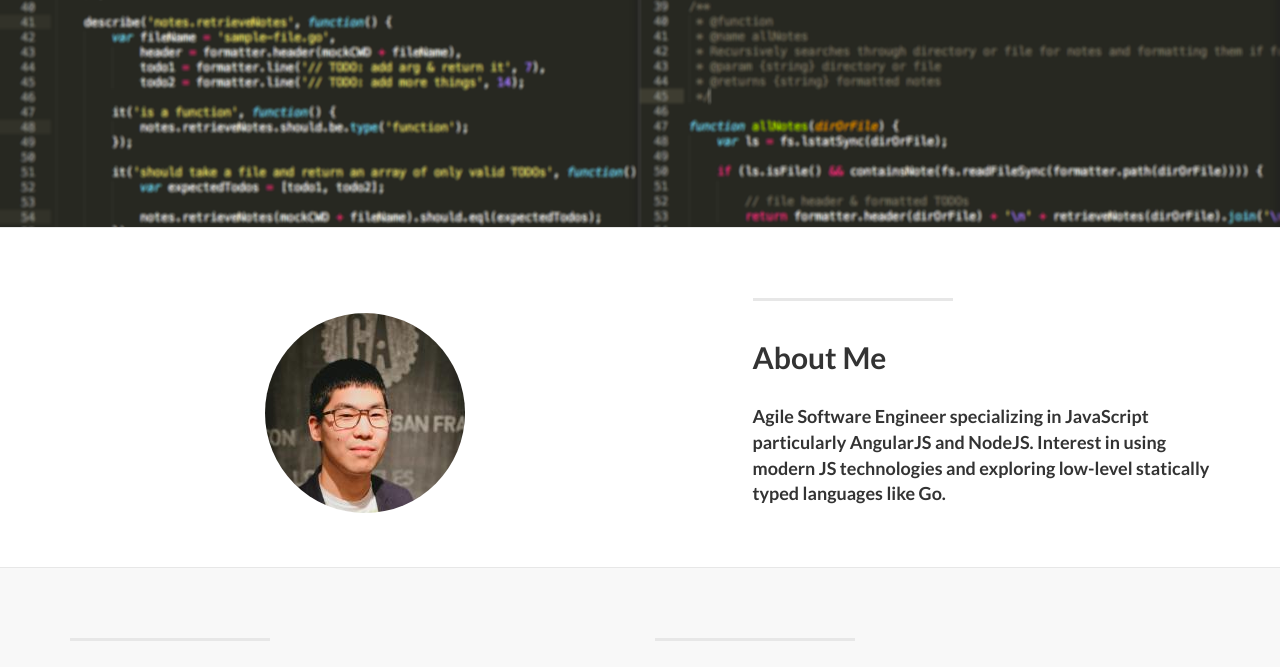
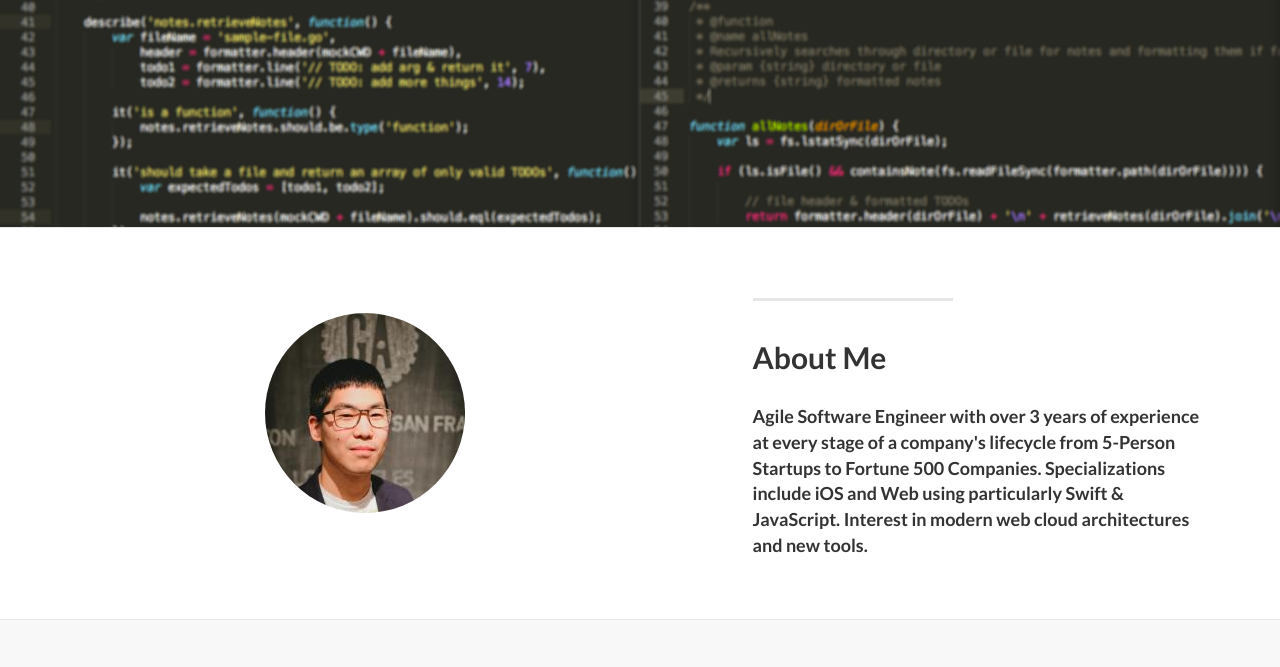
Before and after one commit to daviskoh/portfolio-new, a website: page src/index.html in a window 1280 px wide. Shown: the part 472-1139 px from the top of the page. Drawn offline with nearby package versions, Linux system fonts and the light colour scheme; files that its build step writes are made by us from their sources.

Commit message:
update bio

```diff
--- a/src/index.html
+++ b/src/index.html
@@ -117,7 +117,7 @@
                     <div class="clearfix"></div>
                     <h2 class="section-heading">About Me</h2>
                     <p class="my-temp-font">
-                        Agile Software Engineer specializing in JavaScript particularly AngularJS and NodeJS. Interest in using modern JS technologies and exploring low-level statically typed languages like Go.
+                      Agile Software Engineer with over 3 years of experience at every stage of a company's lifecycle from 5-Person Startups to Fortune 500 Companies. Specializations include iOS and Web using particularly Swift &amp; JavaScript. Interest in modern web cloud architectures and new tools.
                     </p>
                 </div>
                 <div class="col-lg-4 col-lg-offset-2 col-sm-pull-6  col-sm-6" style="margin-top: 3%;">
```
